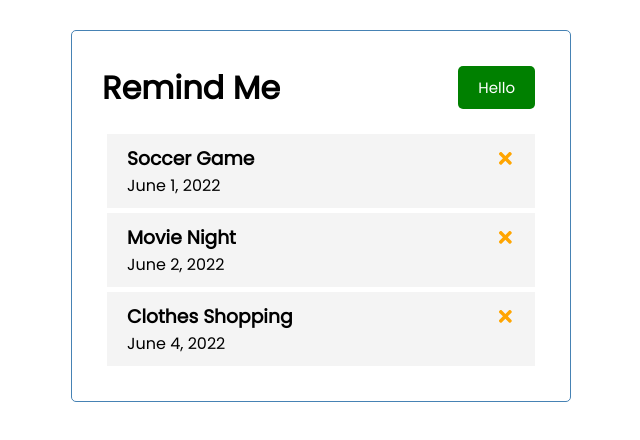
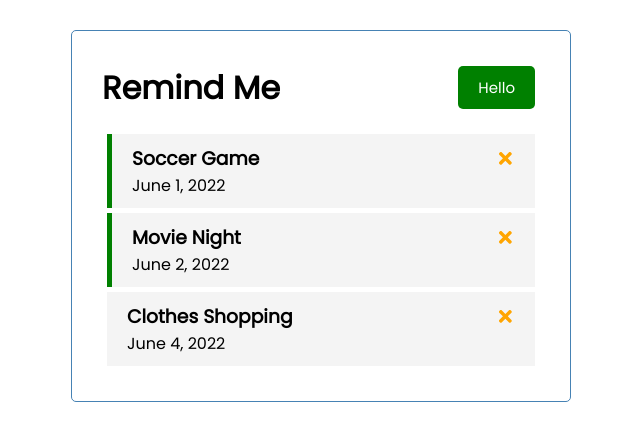
Before and after one commit to Faiyez/react-reminder, a React (Create React App) app: page / in a window 1280 px wide. Shown: the top 440 px of the page, without its empty margins (319-959 px from the left). Built offline with nearby package versions, Linux system fonts and the light colour scheme.

Commit message:
added reminder css

```diff
--- a/src/App.js
+++ b/src/App.js
@@ -24,10 +24,16 @@
     const deleteTask = (id) =>{
       setTasks(tasks.filter((task) => task.id !== id))
     }
+    const toggleReminder = (id) =>{
+      setTasks(tasks.map((task) =>
+      task.id === id ? {
+        ...task, reminder: !task.reminder}: task))
+    }
   return (
     <div className = 'container'>
       <Header />
-      {tasks.length > 0 ? (<Tasks tasks={tasks} onDelete = {deleteTask}/>)
+      {tasks.length > 0 ? (<Tasks tasks={tasks} onDelete = {deleteTask}
+      onToggle = {toggleReminder}/>)
       : ('Empty Tasks')}
     </div>
   )
--- a/src/Components/Task.js
+++ b/src/Components/Task.js
@@ -1,7 +1,10 @@
 import { FaTimes } from 'react-icons/fa'
-const Task = ({task, onDelete}) => {
+const Task = ({task, onDelete, onToggle}) => {
   return (
-    <div className='task'>
+    // class name task will stay anyway reminder will come for condition
+    <div className={`task ${task.reminder ? 'reminder':''}`}
+    onDoubleClick = {() => onToggle(task.id)
+    }>
         <h3>{task.text} <FaTimes style={{
             color: 'orange',
             cursor: 'pointer'
--- a/src/Components/Tasks.js
+++ b/src/Components/Tasks.js
@@ -1,10 +1,10 @@
 import Task from './Task'
-const Tasks = ({tasks, onDelete}) => {
+const Tasks = ({tasks, onDelete, onToggle}) => {
   return (
     <>
         {tasks.map((task) =>
             <Task key={task.id} task={task}
-            onDelete = {onDelete}
+            onDelete = {onDelete} onToggle = {onToggle}
             />
 
         )}
```
